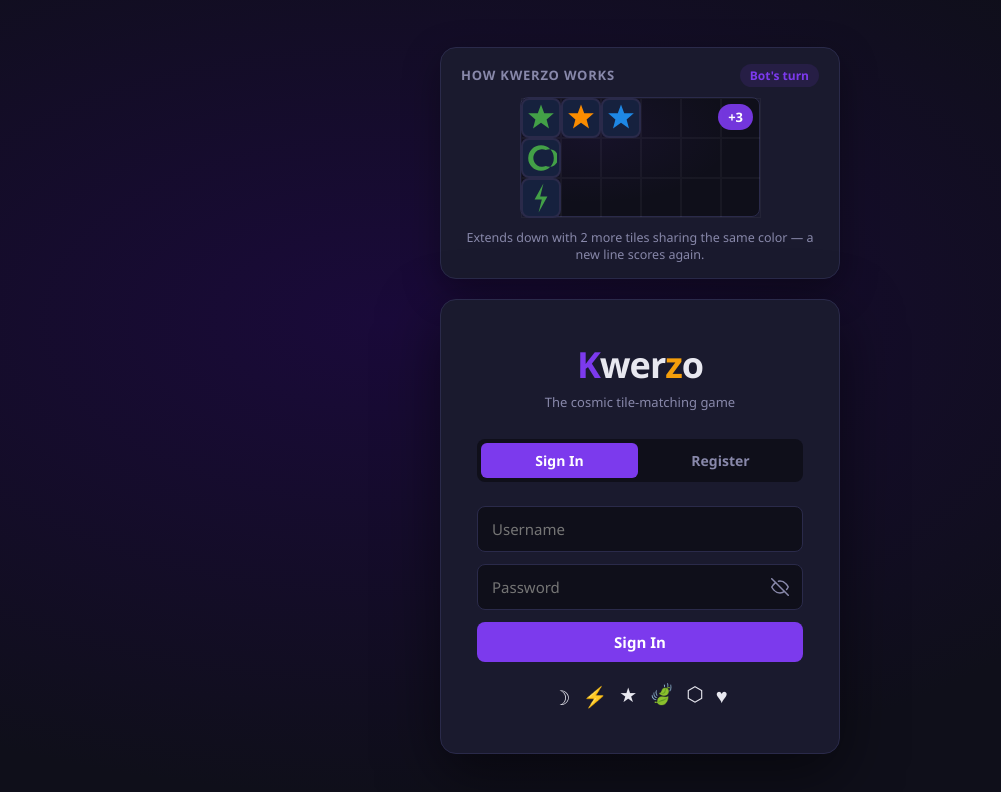
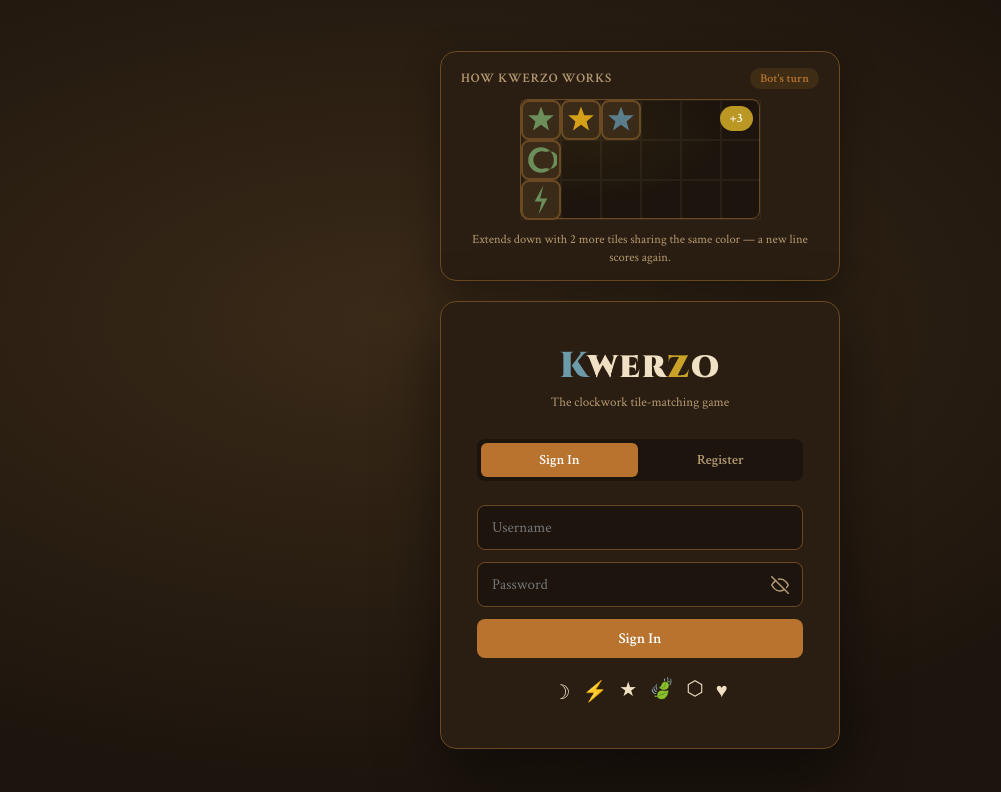
Before and after one commit to gvhc4j69nd-glitch/kwerzo, a React (Vite) app in the folder client/: page / in a window 1280 px wide. Shown: the top 792 px of the page, without its empty margins (0-1001 px from the left). Built offline with nearby package versions, Linux system fonts and the light colour scheme; no server answers.

Commit message:
Steampunk visual reskin: brass/copper palette, Cinzel/Crimson fonts

```diff
--- a/client/src/App.css
+++ b/client/src/App.css
@@ -1,6 +1,6 @@
 /* ── Logo ── */
-.logo-z { color: #f59e0b; font-weight: 900; }
-.logo-k { color: #7c3aed; font-weight: 900; }
+.logo-z { color: #c9a227; font-weight: 900; }
+.logo-k { color: #6b9aa8; font-weight: 900; }
 
 /* ── Buttons ── */
 .btn-primary {
@@ -54,7 +54,7 @@
   align-items: center;
   justify-content: center;
   padding: 16px;
-  background: radial-gradient(ellipse at 30% 40%, #1a0a3a 0%, #0f0f1a 70%);
+  background: radial-gradient(ellipse at 30% 40%, #3a2a18 0%, #1c140d 70%);
 }
 
 .auth-page-stack {
@@ -154,12 +154,12 @@
 .pw-toggle:hover { color: var(--text); }
 
 .auth-error {
-  background: #3a1a1a;
-  color: #ff6b6b;
+  background: #3a1810;
+  color: #e2876a;
   border-radius: 6px;
   padding: 10px 14px;
   font-size: 14px;
-  border-left: 3px solid #ff6b6b;
+  border-left: 3px solid #e2876a;
 }
 
 .auth-shapes {
@@ -259,23 +259,23 @@
   letter-spacing: 0.5px;
   padding: 2px 6px;
   border-radius: 10px;
-  background: rgba(124,58,237,0.2);
+  background: rgba(201,162,39,0.2);
   color: var(--primary);
-  border: 1px solid rgba(124,58,237,0.4);
+  border: 1px solid rgba(201,162,39,0.4);
 }
 .btn-danger {
-  color: #ff6b6b !important;
-  border-color: rgba(229,57,53,0.4) !important;
+  color: #e2876a !important;
+  border-color: rgba(193,84,58,0.4) !important;
 }
-.btn-danger:hover { background: rgba(229,57,53,0.12) !important; border-color: #ff6b6b !important; }
+.btn-danger:hover { background: rgba(193,84,58,0.12) !important; border-color: #e2876a !important; }
 .room-players { color: var(--text-muted); font-size: 13px; margin-top: 4px; display: block; }
 
 .error-state {
-  background: rgba(229,57,53,0.1);
-  border: 1px solid var(--ruby);
+  background: rgba(193,84,58,0.1);
+  border: 1px solid #c1543a;
   border-radius: 8px;
   padding: 12px 16px;
-  color: #ff6b6b;
+  color: #e2876a;
   font-size: 13px;
   margin-bottom: 12px;
 }
@@ -341,8 +341,8 @@
   padding: 10px 12px;
   border-bottom: 1px solid var(--border);
 }
-.leaderboard-table tr.highlight { background: rgba(124,58,237,0.1); }
-.leaderboard-table tr:hover { background: rgba(255,255,255,0.03); }
+.leaderboard-table tr.highlight { background: rgba(201,162,39,0.1); }
+.leaderboard-table tr:hover { background: rgba(240,224,196,0.04); }
 
 /* How to Play */
 .how-to-play h2 { margin-bottom: 20px; font-size: 24px; }
@@ -421,15 +421,15 @@
 .sidebar-logo { font-size: 18px; font-weight: 900; }
 .players-panel { display: flex; flex-direction: column; gap: 6px; }
 .player-row { background: var(--bg); border: 1px solid var(--border); border-radius: 8px; padding: 8px 10px; transition: all 0.2s; }
-.player-row.active-turn { border-color: var(--accent); background: rgba(245,158,11,0.08); }
+.player-row.active-turn { border-color: var(--accent); background: rgba(201,162,39,0.08); }
 .player-row.me { border-color: var(--primary); }
 .player-name { font-size: 12px; font-weight: 600; display: flex; align-items: center; gap: 4px; }
 .turn-arrow { color: var(--accent); font-size: 10px; }
 .player-score { font-size: 16px; font-weight: 700; color: var(--accent); }
 .hand-size { font-size: 11px; color: var(--text-muted); }
 .bag-count { font-size: 12px; color: var(--text-muted); padding: 6px 8px; background: var(--bg); border-radius: 6px; border: 1px solid var(--border); }
-.last-msg  { font-size: 11px; color: var(--jade); padding: 6px 8px; background: rgba(67,160,71,0.1); border-radius: 6px; border-left: 3px solid var(--jade); }
-.move-error{ font-size: 11px; color: #ff6b6b; padding: 6px 8px; background: rgba(229,57,53,0.1); border-radius: 6px; border-left: 3px solid var(--ruby); }
+.last-msg  { font-size: 11px; color: var(--jade); padding: 6px 8px; background: rgba(92,122,79,0.1); border-radius: 6px; border-left: 3px solid var(--jade); }
+.move-error{ font-size: 11px; color: #e2876a; padding: 6px 8px; background: rgba(193,84,58,0.1); border-radius: 6px; border-left: 3px solid #c1543a; }
 .game-actions { display: flex; flex-direction: column; gap: 6px; }
 .swap-hint { font-size: 11px; color: var(--text-muted); }
 .waiting-msg { font-size: 12px; color: var(--text-muted); text-align: center; padding: 8px 0; }
@@ -439,7 +439,7 @@
   font-size: 11px;
   color: var(--accent);
   padding: 6px 8px;
-  background: rgba(245,158,11,0.1);
+  background: rgba(201,162,39,0.1);
   border-radius: 6px;
   border-left: 3px solid var(--accent);
   animation: bot-thinking-pulse 1.4s ease-in-out infinite;
@@ -459,9 +459,9 @@
 .board-world {
   position: relative;
   background:
-    radial-gradient(ellipse at 30% 30%, rgba(124,58,237,0.07) 0%, transparent 60%),
-    repeating-linear-gradient(0deg, transparent, transparent 55px, rgba(255,255,255,0.025) 55px, rgba(255,255,255,0.025) 56px),
-    repeating-linear-gradient(90deg, transparent, transparent 55px, rgba(255,255,255,0.025) 55px, rgba(255,255,255,0.025) 56px),
+    radial-gradient(ellipse at 30% 30%, rgba(201,162,39,0.07) 0%, transparent 60%),
+    repeating-linear-gradient(0deg, transparent, transparent 55px, rgba(240,224,196,0.03) 55px, rgba(240,224,196,0.03) 56px),
+    repeating-linear-gradient(90deg, transparent, transparent 55px, rgba(240,224,196,0.03) 55px, rgba(240,224,196,0.03) 56px),
     var(--bg);
 }
 .board-cell-wrapper { position: absolute; display: flex; align-items: center; justify-content: center; }
@@ -500,7 +500,7 @@
   font-size: 12px;
   font-weight: 600;
   color: var(--primary);
-  background: rgba(124,58,237,0.12);
+  background: rgba(201,162,39,0.12);
   border-radius: 999px;
   padding: 3px 10px;
 }
@@ -508,7 +508,7 @@
   position: relative;
   margin: 0 auto;
   background:
-    radial-gradient(ellipse at 30% 30%, rgba(124,58,237,0.07) 0%, transparent 60%),
+    radial-gradient(ellipse at 30% 30%, rgba(201,162,39,0.07) 0%, transparent 60%),
     var(--bg);
   border-radius: 8px;
   border: 1px solid var(--border);
@@ -516,7 +516,7 @@
 .kwerzo-demo-cell {
   position: absolute;
   box-sizing: border-box;
-  border: 1px solid rgba(255,255,255,0.04);
+  border: 1px solid rgba(240,224,196,0.05);
 }
 .kwerzo-demo-tile-wrap {
   position: absolute;
@@ -528,7 +528,7 @@
   position: absolute;
   top: 6px;
   right: 6px;
-  background: rgba(124,58,237,0.92);
+  background: rgba(201,162,39,0.92);
   color: #fff;
   font-weight: 800;
   font-size: 13px;
@@ -538,7 +538,7 @@
   white-space: nowrap;
 }
 .kwerzo-demo-score.kwerzo {
-  background: linear-gradient(135deg, #f59e0b, #e91e63);
+  background: linear-gradient(135deg, #c9a227, #9a4a3a);
   font-size: 14px;
 }
 @keyframes demo-score-pop {
@@ -559,8 +559,8 @@
 .score-preview-popup {
   position: absolute;
   transform: translate(-50%, -100%);
-  background: rgba(255,255,255,0.12);
-  border: 1px solid rgba(124,58,237,0.6);
+  background: rgba(240,224,196,0.12);
+  border: 1px solid rgba(201,162,39,0.6);
   color: #fff;
   font-weight: 800;
   font-size: 16px;
@@ -573,7 +573,7 @@
   animation: score-preview-pulse 1.4s ease-in-out infinite;
 }
 .score-preview-popup.kwerzo {
-  background: linear-gradient(135deg, rgba(245,158,11,0.85), rgba(233,30,99,0.85));
+  background: linear-gradient(135deg, rgba(201,162,39,0.85), rgba(233,30,99,0.85));
   border-color: transparent;
   font-size: 17px;
 }
@@ -586,7 +586,7 @@
 .board-score-popup {
   position: absolute;
   transform: translate(-50%, -100%);
-  background: rgba(124,58,237,0.92);
+  background: rgba(201,162,39,0.92);
   color: #fff;
   font-weight: 800;
   font-size: 18px;
@@ -599,7 +599,7 @@
   animation: board-score-float 2.2s ease-out forwards;
 }
 .board-score-popup.kwerzo {
-  background: linear-gradient(135deg, #f59e0b, #e91e63);
+  background: linear-gradient(135deg, #c9a227, #9a4a3a);
   font-size: 20px;
 }
 @keyframes board-score-float {
@@ -621,16 +621,16 @@
 }
 .drop-target {
   position: absolute;
-  border: 2px dashed rgba(124,58,237,0.45);
+  border: 2px dashed rgba(201,162,39,0.45);
   border-radius: 8px;
-  background: rgba(124,58,237,0.06);
+  background: rgba(201,162,39,0.06);
   transition: background 0.15s;
   cursor: pointer;
   z-index: 1;
   box-sizing: border-box;
 }
 .drop-target:hover,
-.drop-target:active { background: rgba(124,58,237,0.18); border-color: var(--primary); }
+.drop-target:active { background: rgba(201,162,39,0.18); border-color: var(--primary); }
 
 /* Controls overlay (zoom in/out + center) */
 .board-controls {
@@ -695,7 +695,7 @@
 }
 .hand-slot:active { transform: scale(0.93); }
 .hand-slot.used { opacity: 0.3; cursor: not-allowed; }
-.hand-slot.swap-selected { border-color: var(--accent); background: rgba(245,158,11,0.12); }
+.hand-slot.swap-selected { border-color: var(--accent); background: rgba(201,162,39,0.12); }
 .hand-slot.selected-slot { border-color: var(--primary); }
 .hand-slot.dragging-tile { opacity: 0.4; transform: scale(0.9); }
 
@@ -751,7 +751,7 @@
     border: 1px solid var(--border);
   }
   .mob-score-chip.active {
-    background: rgba(245,158,11,0.15);
+    background: rgba(201,162,39,0.15);
     border-color: var(--accent);
     color: var(--accent);
     font-weight: 700;
@@ -784,7 +784,7 @@
     gap: 8px;
   }
   .mob-ok   { color: var(--jade); font-weight: 600; }
-  .mob-err  { color: #ff6b6b;     font-weight: 600; }
+  .mob-err  { color: #e2876a;     font-weight: 600; }
   .mob-wait { color: var(--text-muted); }
 
   /* Action bar */
@@ -929,13 +929,13 @@
 }
 .kwerzo-tile.selected {
   border-color: var(--primary);
-  box-shadow: 0 0 0 3px rgba(124,58,237,0.3);
+  box-shadow: 0 0 0 3px rgba(201,162,39,0.3);
   transform: scale(1.08);
 }
 .kwerzo-tile.staged {
   border-color: var(--accent);
-  box-shadow: 0 0 12px rgba(245,158,11,0.3);
-  background: rgba(245,158,11,0.08);
+  box-shadow: 0 0 12px rgba(201,162,39,0.3);
+  background: rgba(201,162,39,0.08);
 }
 .kwerzo-tile.tile-ghost { opacity: 0.35; }
 
@@ -952,8 +952,8 @@
   cursor: pointer;
 }
 .turn-overlay-msg {
-  background: rgba(15,15,26,0.93);
-  border: 1px solid rgba(124,58,237,0.6);
+  background: rgba(28,20,13,0.93);
+  border: 1px solid rgba(201,162,39,0.6);
   color: #fff;
   padding: 24px 32px;
   border-radius: 20px;
@@ -1013,7 +1013,7 @@
   align-items: center;
   justify-content: center;
   padding: 16px;
-  background: radial-gradient(ellipse at center, #1a0a3a 0%, #0f0f1a 70%);
+  background: radial-gradient(ellipse at center, #3a2a18 0%, #1c140d 70%);
 }
 
 .game-over-card {
@@ -1039,7 +1039,7 @@
   border-radius: 8px;
   border: 1px solid var(--border);
 }
-.score-row.winner { border-color: var(--accent); background: rgba(245,158,11,0.08); }
+.score-row.winner { border-color: var(--accent); background: rgba(201,162,39,0.08); }
 .rank { width: 28px; height: 28px; border-radius: 50%; background: var(--border); display: flex; align-items: center; justify-content: center; font-size: 13px; font-weight: 700; }
 .score-row.winner .rank { background: var(--accent); color: var(--bg); }
 .pname { flex: 1; text-align: left; font-weight: 600; }
@@ -1082,9 +1082,9 @@
   text-transform: uppercase;
   letter-spacing: 0.4px;
 }
-.bot-badge.easy   { background: #d4edda; color: #276749; }
-.bot-badge.medium { background: #fff3cd; color: #856404; }
-.bot-badge.hard   { background: #f8d7da; color: #842029; }
+.bot-badge.easy   { background: #c4cfa8; color: #3a4a2a; }
+.bot-badge.medium { background: #e8d9a0; color: #5a4520; }
+.bot-badge.hard   { background: #d9b8b0; color: #5a2a20; }
 
 /* Prevent iOS text selection / callout and page-scroll bleed on board */
 .board-viewport {
@@ -1169,7 +1169,7 @@
 }
 .presence-dot.online {
   background: #43A047;
-  box-shadow: 0 0 6px rgba(67,160,71,0.7);
+  box-shadow: 0 0 6px rgba(92,122,79,0.7);
 }
 .presence-dot.offline { background: #555; }
 
@@ -1182,7 +1182,7 @@
 }
 .invite-empty-msg { font-size: 12px; color: var(--text-muted); }
 .invite-status { font-size: 12px; color: var(--text-muted); white-space: nowrap; }
-.invite-status-error { color: #ff6b6b; }
+.invite-status-error { color: #e2876a; }
 
 /* ════ Add Players Panel (pregame: friends + bots, max 3) ════ */
 .add-players-panel {
@@ -1277,7 +1277,7 @@
   height: 18px;
   padding: 0 4px;
   border-radius: 9px;
-  background: var(--ruby, #e53935);
+  background: #c1543a;
   color: #fff;
   font-size: 10px;
   font-weight: 700;
@@ -1350,5 +1350,5 @@
 }
 .notif-dismiss:hover { color: var(--text); }
 
-.notif-item.notif-game_invite { border-color: rgba(124,58,237,0.4); }
-.notif-item.notif-friend_request { border-color: rgba(67,160,71,0.4); }
+.notif-item.notif-game_invite { border-color: rgba(201,162,39,0.4); }
+.notif-item.notif-friend_request { border-color: rgba(92,122,79,0.4); }
--- a/client/src/index.css
+++ b/client/src/index.css
@@ -1,24 +1,41 @@
+@import url('https://fonts.googleapis.com/css2?family=Cinzel:wght@600;700;900&family=Crimson+Text:ital,wght@0,400;0,600;1,400&display=swap');
+
 *, *::before, *::after { box-sizing: border-box; margin: 0; padding: 0; }
 
 :root {
-  --bg: #0f0f1a;
-  --surface: #1a1a2e;
-  --surface2: #16213e;
-  --border: #2a2a4a;
-  --text: #e8e8f0;
-  --text-muted: #8888aa;
-  --primary: #7c3aed;
-  --primary-hover: #6d28d9;
-  --accent: #f59e0b;
-  --ruby: #F5F5F5;
-  --amber: #FB8C00;
-  --jade: #43A047;
-  --sapphire: #1E88E5;
-  --amethyst: #8E24AA;
-  --coral: #E91E63;
+  /* ── Steampunk palette: aged brass, leather, oxidized copper, parchment ── */
+  --bg: #1c140d;
+  --surface: #2a1d12;
+  --surface2: #3a2a18;
+  --border: #6b4a23;
+  --text: #f0e0c4;
+  --text-muted: #b59a72;
+  --primary: #b8732e;
+  --primary-hover: #d4915a;
+  --accent: #c9a227;
+  --ruby: #cfae7a;
+  --amber: #b8732e;
+  --jade: #5c7a4f;
+  --sapphire: #4a6e7a;
+  --amethyst: #7a4a5c;
+  --coral: #9a4a3a;
+
+  --font-display: 'Cinzel', 'Times New Roman', serif;
+  --font-body: 'Crimson Text', 'Georgia', serif;
 }
 
 html, body, #root { height: 100%; }
-body { font-family: 'Segoe UI', system-ui, sans-serif; background: var(--bg); color: var(--text); }
+body {
+  font-family: var(--font-body);
+  background: var(--bg);
+  color: var(--text);
+  background-image:
+    radial-gradient(ellipse at 50% 0%, rgba(184,115,46,0.07) 0%, transparent 55%),
+    repeating-linear-gradient(45deg, rgba(0,0,0,0.05) 0px, rgba(0,0,0,0.05) 2px, transparent 2px, transparent 4px);
+}
 button { font-family: inherit; cursor: pointer; }
 input { font-family: inherit; }
+h1, h2, h3, h4, .logo-small, .auth-logo, .sidebar-logo, .mob-logo {
+  font-family: var(--font-display);
+  letter-spacing: 0.04em;
+}
--- a/client/src/pages/AuthPage.jsx
+++ b/client/src/pages/AuthPage.jsx
@@ -55,7 +55,7 @@ export default function AuthPage({ onAuth }) {
         <div className="auth-logo">
           <span className="logo-k">K</span>wer<span className="logo-z">z</span>o
         </div>
-        <p className="auth-tagline">The cosmic tile-matching game</p>
+        <p className="auth-tagline">The clockwork tile-matching game</p>
 
         <div className="auth-tabs">
           <button className={mode === 'login' ? 'active' : ''} onClick={() => { setMode('login'); setError(''); }}>
```
Also changed, not shown: client/src/components/KwerzoTile.jsx (+6 -6 lines).
